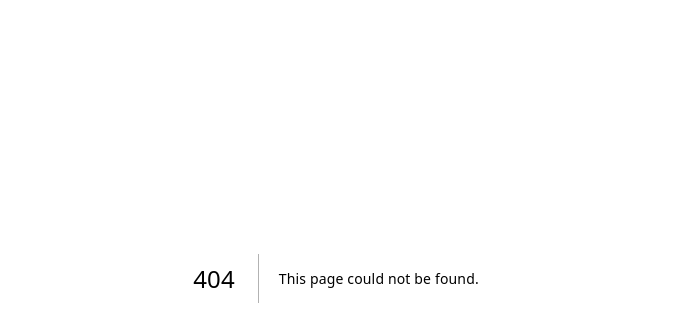
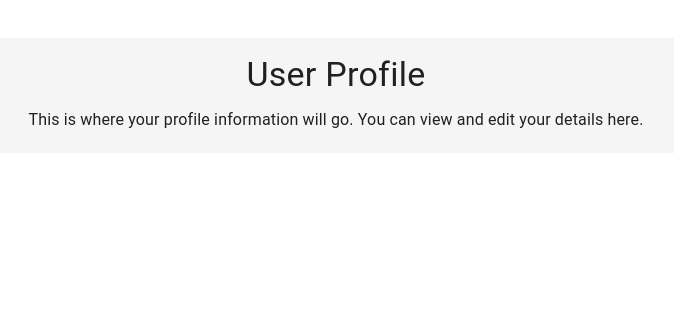
Before and after one commit to robinhoodxX/medidigi-store, a Next.js app: page /homepage/dashboard/components/profile in a window 1280 px wide. Before the commit this address had no page. Shown: the part 122-448 px from the top of the page, without its empty margins (304-978 px from the left). Built offline with nearby package versions, Linux system fonts and the light colour scheme; what @mui/material-nextjs would draw is missing.

Commit message:
add profile page and link to it from left menu

```diff
--- a/src/app/homepage/dashboard/components/leftmenudash.jsx
+++ b/src/app/homepage/dashboard/components/leftmenudash.jsx
@@ -6,6 +6,7 @@ import PropTypes from 'prop-types';
 import DrugSearchingForum from './drugsearchingforum';
 import Wishlists from './wishlists/page';
 import Customs from './customs/page';
+import Profile from './profile/page';
 
 function TabPanel(props) {
   const { children, value, index, ...other } = props;
@@ -80,7 +81,7 @@ export default function leftmenudash() {
             <Customs />
           </TabPanel>
           <TabPanel value={value} index={3}>
-            Item Four
+            <Profile />
           </TabPanel>
           <TabPanel value={value} index={4}>
             Item Five
--- /dev/null
+++ b/src/app/homepage/dashboard/components/profile/page.jsx
@@ -0,0 +1,15 @@
+import React, { useState } from "react";
+import { Box, Typography } from "@mui/material";
+
+export default function profile() {
+  return (
+    <Box sx={{ display: "flex", flexDirection: "column", alignItems: "center", p: 2, bgcolor: "#f5f5f5", borderRadius: 1, m: 20 }}>
+      <Typography variant="h4" gutterBottom>
+        User Profile
+      </Typography>
+      <Typography variant="body1" gutterBottom>
+        This is where your profile information will go. You can view and edit your details here.
+      </Typography>
+    </Box>
+  );
+}
```
